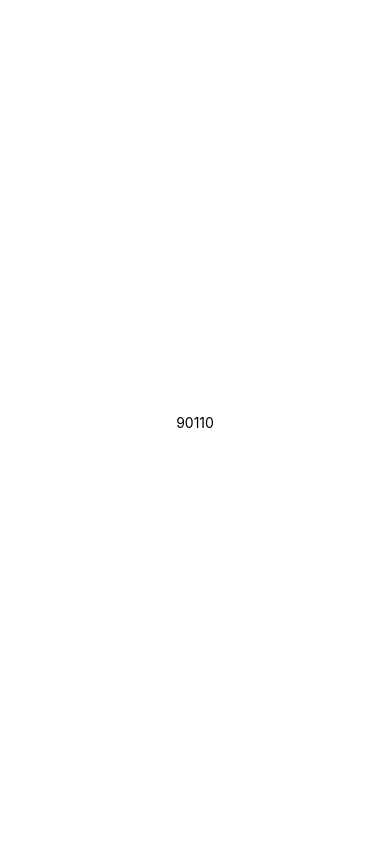
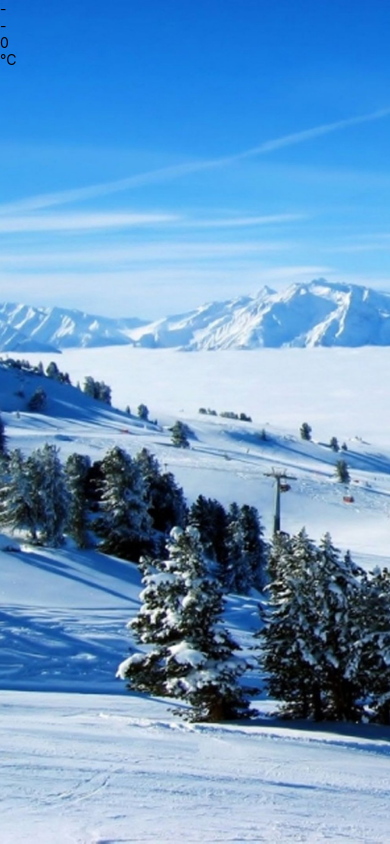
Before and after one commit to HimRahim/3sa04-6210110690, a React Native app: screen / in a window 390 px wide. Built offline with nearby package versions, Linux system fonts and the light colour scheme.

Commit message:
part image background

```diff
--- /dev/null
+++ b/components/Forecast.js
@@ -0,0 +1,13 @@
+import React from 'react';
+import { View, Text } from 'react-native';
+
+export default function Forecast(props) {
+    return (
+        <View>
+            <Text>{props.main}</Text>
+            <Text>{props.description}</Text>
+            <Text>{props.temp}</Text>
+            <Text>°C</Text>
+        </View>
+    )
+}
--- a/components/Weather.js
+++ b/components/Weather.js
@@ -1,8 +1,23 @@
-import React from 'react';
-import { Text } from 'react-native';
+import React,{ useState } from 'react';
+import { ImageBackground, StyleSheet } from 'react-native';
+import Forecast from './Forecast';
 
 export default function Weather(props) {
+    const [forecastInfo, setForecastInfo] = useState({
+        main: '-',
+        description: '-',
+        temp: 0
+    })
     return (
-        <Text>{props.zipcode}</Text>
+        <ImageBackground source={require('../bg.jpg')} style={styles.backdrop}>
+            <Forecast {...forecastInfo} />
+        </ImageBackground>
     )
 }
+
+const styles = StyleSheet.create({
+    backdrop: {
+        width: '100%',
+        height: '100%'
+    }
+})
```
Also changed, not shown: bg.jpg (added).
